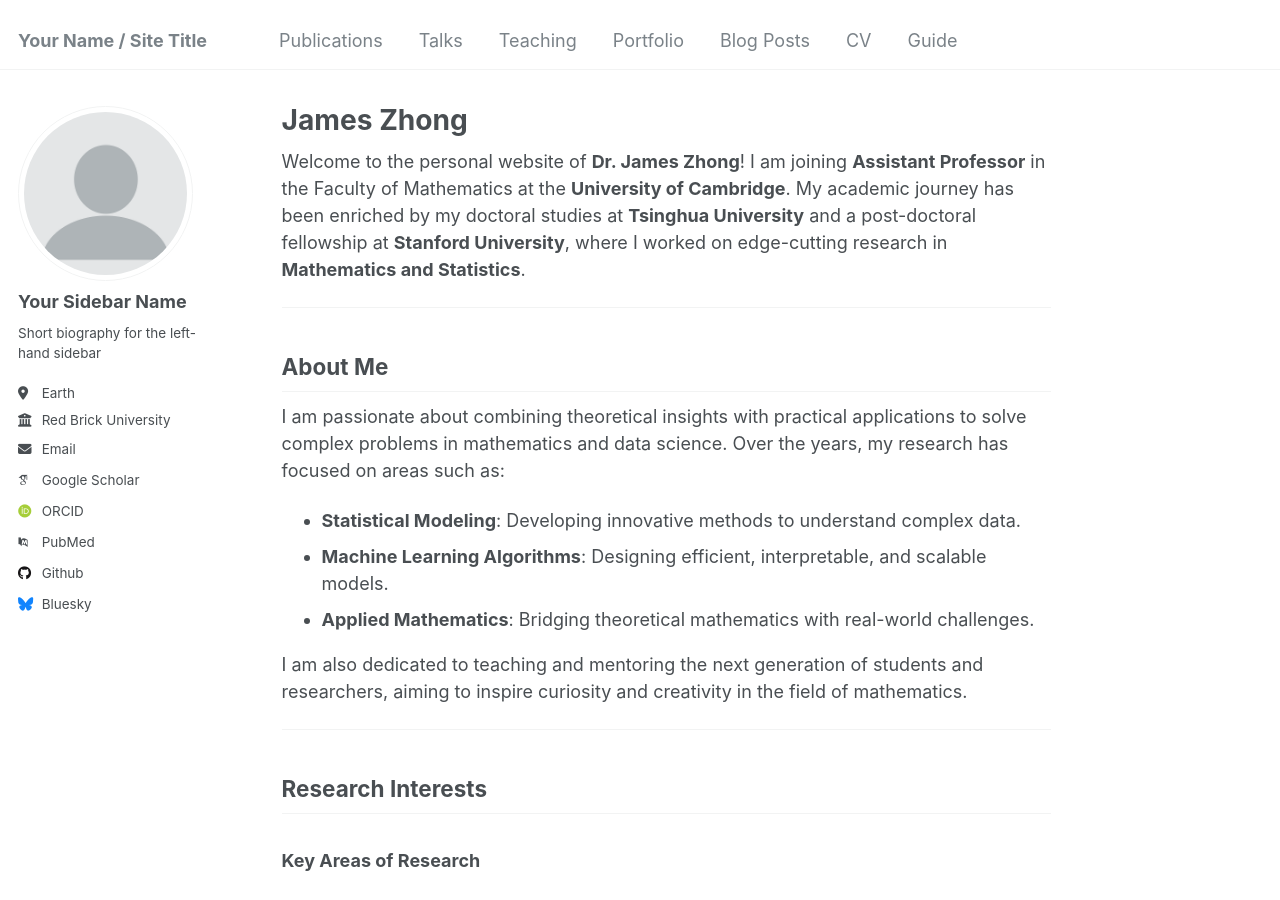
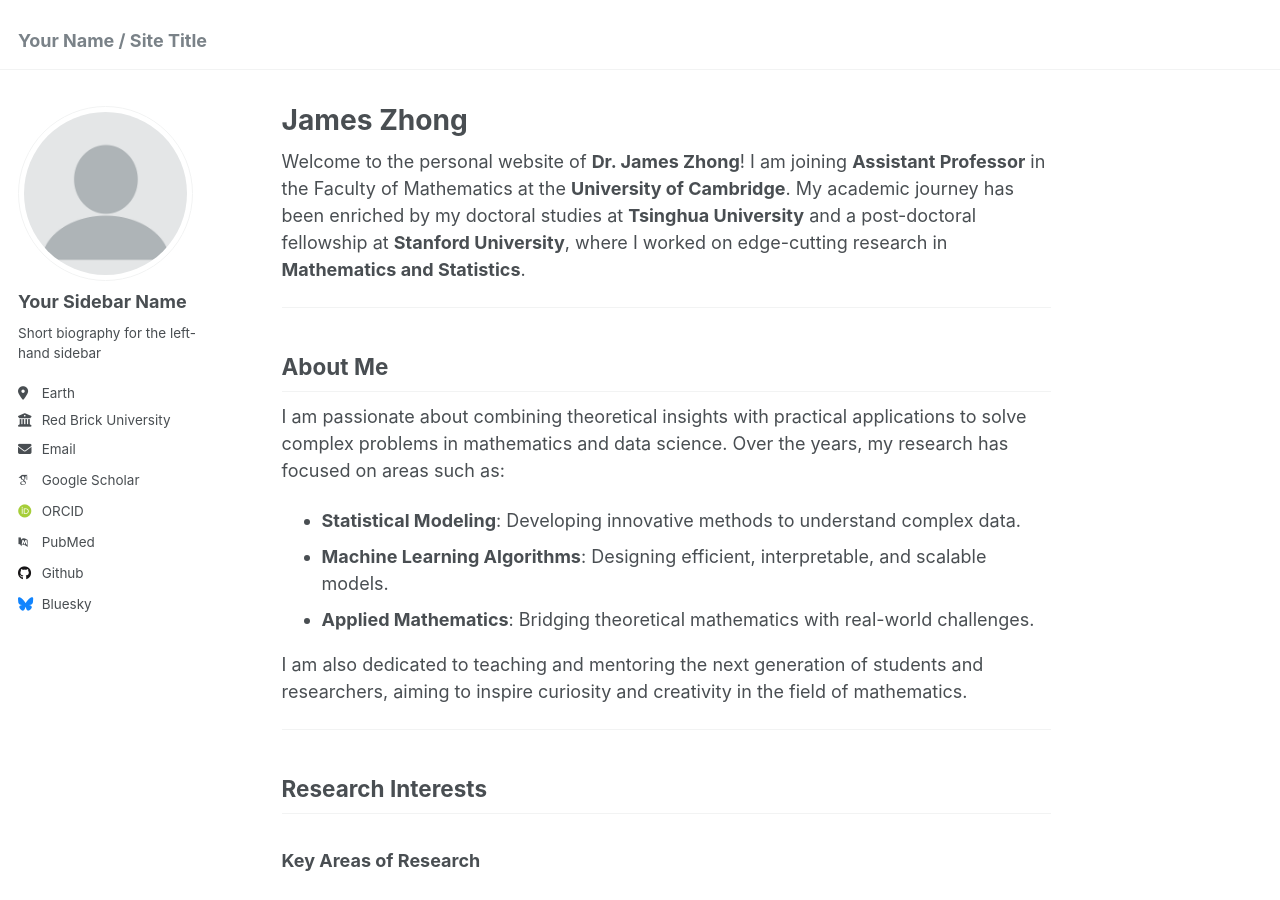
Before and after one commit to james-zhong1/james-zhong1.github.io, a Jekyll site: the page built from _pages/about.md, in a window 1280 px wide and 900 px high. Built offline with Jekyll 4.4.1, drawn with Linux system fonts in a browser that asks for light colours; some web fonts are replaced.

Commit message:
Update navigation.yml

```diff
--- a/_data/navigation.yml
+++ b/_data/navigation.yml
@@ -3,25 +3,5 @@
 # Changing the order here will adjust the order and you can also add additional
 # links. Removing a link prevents it from showing in the header, but does not
 # prevent it from being included in the site.
-
-main:
-  - title: "Publications"
-    url: /publications/
-
-  - title: "Talks"
-    url: /talks/
-
-  - title: "Teaching"
-    url: /teaching/
-
-  - title: "Portfolio"
-    url: /portfolio/
-
-  - title: "Blog Posts"
-    url: /year-archive/
-
-  - title: "CV"
-    url: /cv/
-
-  - title: "Guide"
-    url: /markdown/
+- title: "Home"
+  url: "/"
```
